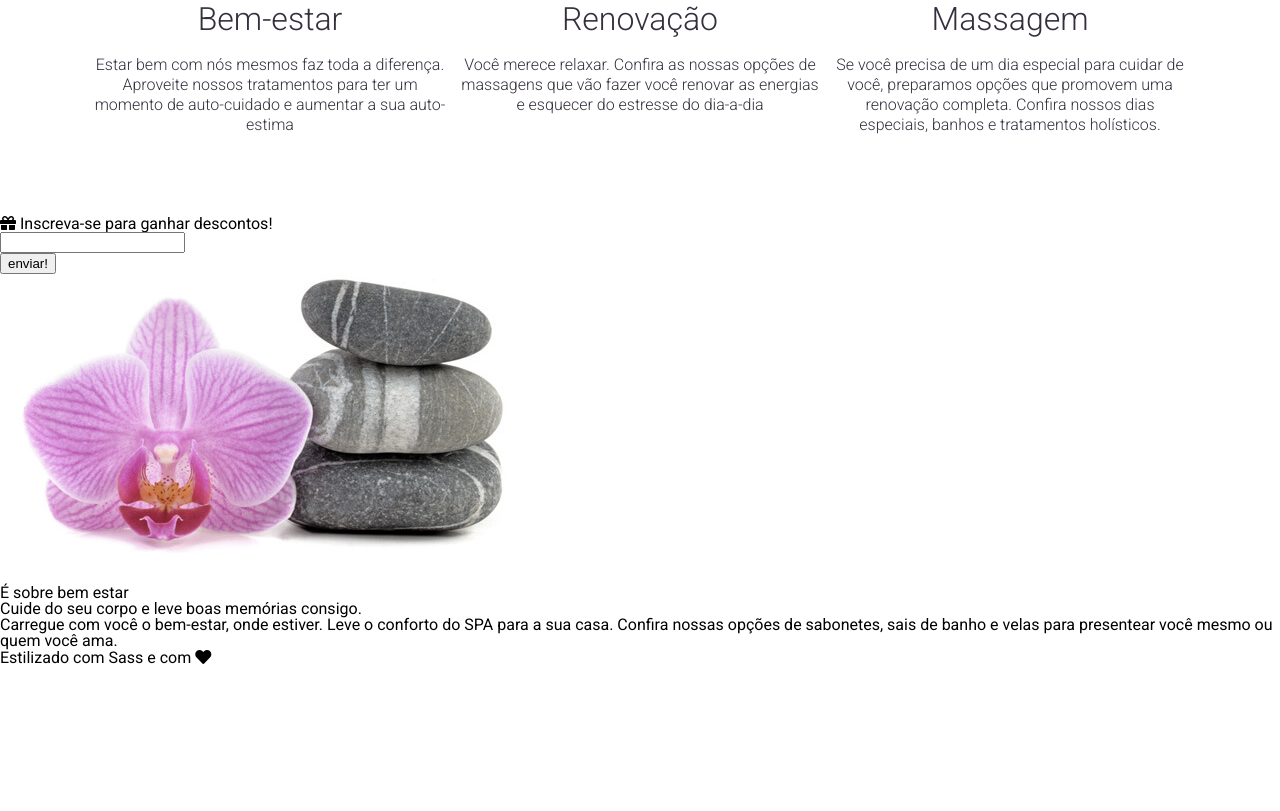
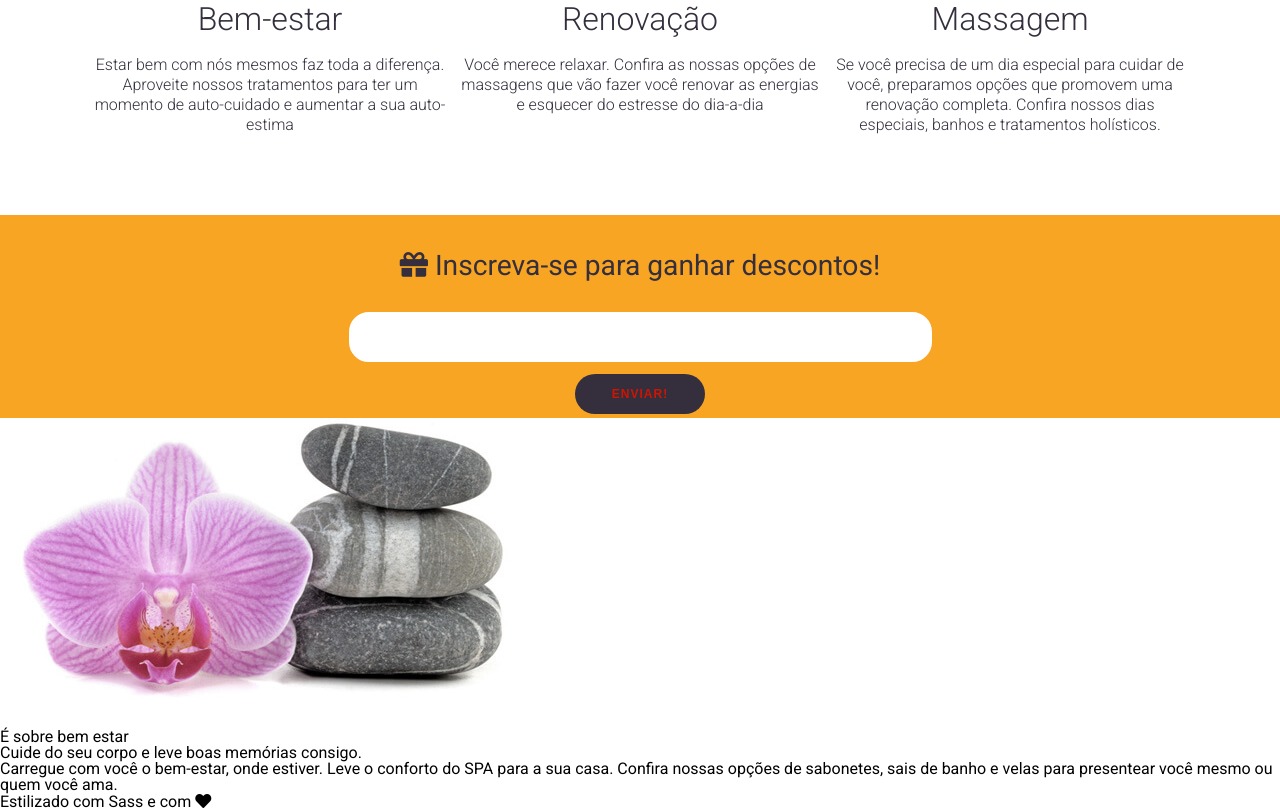
Before and after one commit to EljonasCavalcante/utilize-sass, a plain HTML site: page SassTwo/index.html in a window 1280 px wide. Shown: the part 870-1681 px from the top of the page. Before the commit the page ends 1537 px from the top, so only its background shows below. Drawn offline with nearby package versions, Linux system fonts and the light colour scheme.

Commit message:
feat: create style cupom

```diff
--- a/SassTwo/index.html
+++ b/SassTwo/index.html
@@ -70,13 +70,13 @@
                 </div>
             </div>
         </section>
-        <section>
-            <div>
+        <section id="cupom" >
+            <div class="texto">
                 <h2><i class="fas fa-gift"></i> Inscreva-se para ganhar descontos!</h2>
             </div>
-            <div>
+            <div class="inscricao">
                 <form action="">
-                    <div>
+                    <div class="input">
                         <input type="email">
                     </div>
                     <button>enviar!</button>
--- /dev/null
+++ b/SassTwo/style/components/_cupom.scss
@@ -0,0 +1,55 @@
+@import '../abstract/variaveis';
+
+#cupom {
+    background-color: $cor-terciaria;
+    padding: 4px;
+    text-align: center;
+    .texto {
+        color: $cor-primaria;
+        h2 {
+            margin: 2rem;
+            font-size: calc($tamanho-do-texto/1.7);
+        }
+    }
+    .input {
+        margin: 0 auto;
+        width: 575px;
+        border-radius: 20px;
+        border:  4px solid white;
+        background: white;
+        input {
+            border-radius: 20px;
+            height: 40px;
+            border: none;
+            width: 540px;
+            outline: none;
+            text-align: center;
+            font-size: 20px;
+        }
+        &:hover, &:focus-within {
+            box-shadow: 1px 1px 8px 1px $cor-primaria;
+            outline: none;
+        }
+    }
+    button {
+        text-transform: uppercase;
+        margin-top: .75rem;
+        outline: none;
+        height: 40px;
+        text-align: center;
+        width: 130px;
+        background-color: $cor-primaria;
+        color: $cor-secundaria;
+        letter-spacing: 1px;
+        font-size: 12px;
+        font-weight: bold;
+        cursor: pointer;
+        border: 2px $cor-primaria;
+        border-radius: 40px;
+        &:hover {
+            color: $cor-primaria;
+            background-color: $cor-secundaria;
+            border-color: $cor-terciaria;
+        }
+    }
+}
--- a/SassTwo/style/style.scss
+++ b/SassTwo/style/style.scss
@@ -3,3 +3,4 @@
 @import './components/navbar';
 @import './components/banner';
 @import './components/servicos';
+@import './components/cupom';
```
Also changed, not shown: SassTwo/style/core/_reset.scss (added), SassTwo/style/style.css, 1 other file.
